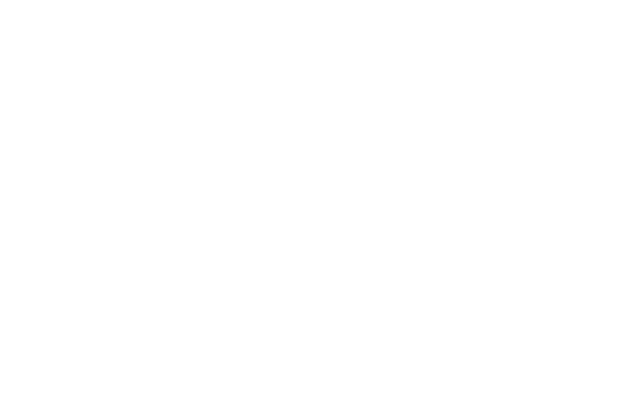
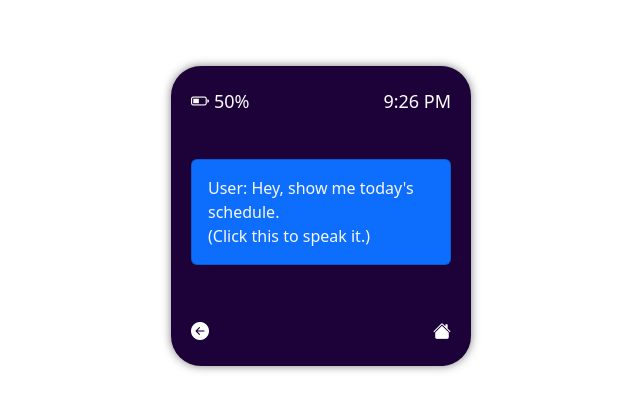
Before and after one commit to Ravi-Pogaku/CSCI4620-prototype, a React (Vite) app in the folder hci-prototype/: page /SchedulePage in a window 1280 px wide. Before the commit this address had no page. Shown: the part 184-594 px from the top of the page, without its empty margins (319-959 px from the left). Built offline with nearby package versions, Linux system fonts and the light colour scheme.

Commit message:
changes to ai schedule management. added bottom navbar

```diff
--- a/hci-prototype/src/App.jsx
+++ b/hci-prototype/src/App.jsx
@@ -26,11 +26,11 @@
     <div className='d-flex justify-content-center vw-100'>
       <Routes>
         <Route path='/' element={<Home />} />
-        <Route path='/Workouts.jsx' element={<Workouts />} />
-        <Route path='/AIAssistant.jsx' element={<AIAssistant />} />
-        <Route path='/SchedulePage.jsx' element={<SchedulePage />} />
-        <Route path='/MapPage.jsx' element={<MapPage />} />
-        <Route path='/TimePage.jsx' element={<TimePage />} />
+        <Route path='/Workouts' element={<Workouts />} />
+        <Route path='/AIAssistant' element={<AIAssistant />} />
+        <Route path='/SchedulePage' element={<SchedulePage />} />
+        <Route path='/MapPage' element={<MapPage />} />
+        <Route path='/TimePage' element={<TimePage />} />
       </Routes>
     </div>
   )
--- /dev/null
+++ b/hci-prototype/src/components/NavBar.jsx
@@ -0,0 +1,49 @@
+
+import 'bootstrap-icons/font/bootstrap-icons.css';
+import { useNavigate, useLocation } from 'react-router-dom';
+
+function NavBar() {
+    const navigate = useNavigate();
+    const location = useLocation();
+
+    // Hide the navigation buttons on the home screen
+    const hideButtons = ['/'].includes(location.pathname);
+
+    return (
+        <div
+            style={{
+                backgroundColor: 'transparent',
+                color: '#ffffff',
+                width: '100%', // Match container width
+                height: '30px', // Fixed height for bottom bar
+                // padding: '10px',
+                textAlign: 'center',
+                display: 'flex',
+                justifyContent: 'space-between', // Evenly space buttons
+                alignItems: 'center',
+                fontSize: '18px',
+                position: 'sticky', // Sticky inside the container
+                bottom: 0, // Stick to the top of the scrollable area
+                zIndex: 10, // Ensure it's above other content
+            }}
+        >
+            {/* Back Button */}
+            {!hideButtons && [
+            <i
+                key="back"
+                className="bi bi-arrow-left-circle-fill"
+                onClick={() => navigate(-1)}
+            ></i>,
+
+            <i
+                key="home"
+                className="bi bi-house-fill"
+                onClick={() => navigate('/')}
+            ></i>
+            ]}
+
+        </div>
+    );
+}
+
+export default NavBar;
--- a/hci-prototype/src/components/ScrollableContainer.jsx
+++ b/hci-prototype/src/components/ScrollableContainer.jsx
@@ -1,4 +1,6 @@
 import React, { useRef, useState, useEffect } from 'react';
+import StatusBar from './StatusBar';
+import NavBar from './NavBar';
 
 function ScrollableContainer({ children, style, className }) {
     const containerRef = useRef(null);
@@ -29,16 +31,16 @@
     };
 
     // Function to center the container
-    const centerContainer = () => {
-        const container = containerRef.current;
-        if (container) {
-            const { scrollWidth, scrollHeight, clientWidth, clientHeight } = container;
-            const scrollX = (scrollWidth - clientWidth) / 2;
-            const scrollY = (scrollHeight - clientHeight) / 2;
-            container.scrollLeft = scrollX;
-            container.scrollTop = scrollY;
-        }
-    };
+    // const centerContainer = () => {
+    //     const container = containerRef.current;
+    //     if (container) {
+    //         const { scrollWidth, scrollHeight, clientWidth, clientHeight } = container;
+    //         const scrollX = (scrollWidth - clientWidth) / 2;
+    //         const scrollY = (scrollHeight - clientHeight) / 2;
+    //         container.scrollLeft = scrollX;
+    //         container.scrollTop = scrollY;
+    //     }
+    // };
 
     // Update scroll progress on scroll
     const handleScroll = () => {
@@ -58,30 +60,23 @@
     return (
         <div
             ref={containerRef}
-            style={{ ...style, position: 'relative' }} // Ensure position: relative for the parent container
+            style={{ ...style, position: 'relative' }}
             className={className}
             onMouseDown={handleMouseDown}
             onMouseMove={handleMouseMove}
             onMouseUp={handleMouseUp}
             onMouseLeave={handleMouseLeave}
-            onScroll={handleScroll} // Track scrolling
+            onScroll={handleScroll}
         >
-            {/* Scroll progress bar */}
-            {/* <div
-                style={{
-                    position: 'absolute',
-                    top: 0,
-                    right: '5px',
-                    width: '5px',
-                    height: `${scrollProgress}%`, // Dynamic height based on scroll progress
-                    backgroundColor: '#ffffff', // Color of the progress bar
-                    borderRadius: '5px',
-                    transition: 'height 0.1s ease-in-out', // Smooth animation
-                }}
-            ></div> */}
 
-            {/* Content */}
-            {children}
+
+                <StatusBar />
+
+                {children}
+
+                <NavBar />
+
+
         </div>
     );
 }
--- a/hci-prototype/src/components/StatusBar.jsx
+++ b/hci-prototype/src/components/StatusBar.jsx
@@ -25,27 +25,25 @@
     return (
         <div
           style={{
-            backgroundColor: '#1E1E1E',
+            backgroundColor: 'transparent',
             color: '#ffffff',
             width: '100%', // Match container width
             height: '30px', // Fixed height
-            padding: '10px',
-            marginBottom: '20px',
-            borderTopLeftRadius: '10%',
-            borderTopRightRadius: '10%',
+            // padding: '10px',
+            // marginBottom: '20px',
             textAlign: 'center',
             display: 'flex',
             justifyContent: 'space-between',
             alignItems: 'center',
             fontSize: '18px',
-            //position: 'sticky', // Sticky inside the container
+            position: 'sticky', // Sticky inside the container
             top: 0, // Stick to the top of the scrollable area
             zIndex: 10, // Ensure it's above other content
           }}
         >
           <div>
             <i className="bi-battery-half" style={{ marginRight: '5px' }}></i>
-            50% {/* Static or replace with dynamic battery level */}
+            50% {/* Static */}
           </div>
           <div>{time}</div> {/* Dynamic time */}
         </div>
--- a/hci-prototype/src/pages/SchedulePage.jsx
+++ b/hci-prototype/src/pages/SchedulePage.jsx
@@ -2,8 +2,14 @@
 import ScrollableContainer from '../components/ScrollableContainer';
 import StatusBar from '../components/StatusBar';
 import 'bootstrap-icons/font/bootstrap-icons.css';
+import Card from 'react-bootstrap/Card';
+import { useState, useRef } from 'react';
+import NavBar from '../components/NavBar';
 
 function SchedulePage() {
+  // state to determine which messages to show
+  const [clicked, setClicked] = useState(0);
+
   return (
     <ScrollableContainer
       style={{
@@ -11,22 +17,127 @@
         color: '#ffffff',
         width: '300px', // Adjust the size as needed
         height: '300px', // Ensures 1:1 ratio
+        padding: '20px',
         borderRadius: '10%', // Circular smartwatch display
         boxShadow: '0 0 10px rgba(0, 0, 0, 0.5)', // Subtle shadow effect
         overflow: 'hidden', // Disable scrolling for now (can adjust as needed)
       }}
-      className="overflow-hidden"
+      className="overflow-hidden d-flex flex-column justify-content-between"
     >
-      <StatusBar />
 
-      {/* Static Image Inside Scrollable Container */}
-      <div style={{ textAlign: 'center', marginTop: '20px' }}>
+
+      {/* User asking AI Assistant for today's schedule */}
+      <Card
+        className="bg-primary mb-2"
+        onClick={() => {
+          setClicked(1)
+        }}
+      >
+        <Card.Body className='text-light'>
+          <Card.Text>
+            User: Hey, show me today's schedule. <br/>
+            {(clicked < 1) ? "(Click this to speak it.)" : ""}
+          </Card.Text>
+        </Card.Body>
+      </Card>
+
+      {/* AI Assistant showing todays schedules */}
+      <Card
+        className="bg-secondary"
+        hidden={clicked < 1}
+      >
+        <Card.Body className='text-light'>
+          <Card.Text>
+            <i className="bi bi-robot fs-2"></i> Assistant: <br/>
+            Of course, here is today's schedule.
+          </Card.Text>
+        </Card.Body>
+      </Card>
+
+      <div style={{ textAlign: 'center' }} hidden={clicked < 1} >
         <img
-          src="public\schedule.png" // Replace with your image path
+          src="/schedule2.png"
           alt="Today's Schedule"
           style={{ maxWidth: '100%', height: 'auto', borderRadius: '10px' }}
         />
       </div>
+
+      {/* AI Assistant asks if it should optimize your schedule */}
+      <Card
+        className="bg-secondary mb-2"
+        hidden={clicked < 1}
+      >
+        <Card.Body className='text-light'>
+          <Card.Text>
+            <i className="bi bi-robot fs-2"></i> Assistant: <br/>
+            Would you like me to suggest improvements to your schedule?
+          </Card.Text>
+        </Card.Body>
+      </Card>
+
+      {/* User says Yes */}
+      <Card
+        className="bg-primary mb-2"
+        onClick={() => {
+          setClicked(2)
+        }}
+        hidden={clicked < 1}
+      >
+        <Card.Body className='text-light'>
+          <Card.Text>
+            User: Yes, thanks. <br/>
+            {(clicked < 2) ? "(Click this to speak it.)" : ""}
+          </Card.Text>
+        </Card.Body>
+      </Card>
+
+      {/* AI shows improved schedule */}
+      <Card
+        className="bg-secondary"
+        hidden={clicked < 2}
+      >
+        <Card.Body className='text-light'>
+          <Card.Text>
+            <i className="bi bi-robot fs-2"></i> Assistant: <br/>
+            I've made some changes and included time for relaxation. Should I apply these changes?
+          </Card.Text>
+        </Card.Body>
+      </Card>
+
+      <div style={{ textAlign: 'center' }} className='mb-2' hidden={clicked < 2}>
+        <img
+          src="/improved_schedule.PNG"
+          alt="Today's Improved Schedule"
+          style={{ maxWidth: '100%', height: 'auto', borderRadius: '10px' }}
+        />
+      </div>
+
+      {/* User accepts changes to schedule */}
+      <Card
+        className="bg-primary mb-2"
+        onClick={() => setClicked(3)}
+        hidden={clicked < 2}
+      >
+        <Card.Body className='text-light'>
+          <Card.Text>
+            User: Yes, that looks good. <br/>
+            {(clicked < 3) ? "(Click this to speak it.)" : ""}
+          </Card.Text>
+        </Card.Body>
+      </Card>
+
+      {/* AI confirms changes to schedule */}
+      <Card
+        className="bg-secondary"
+        hidden={clicked < 3}
+      >
+        <Card.Body className='text-light'>
+          <Card.Text>
+            <i className="bi bi-robot fs-2"></i> Assistant: <br/>
+            I've updated your schedule. Let me know if you need anything else. I hope you have a great day! :)
+          </Card.Text>
+        </Card.Body>
+      </Card>
     </ScrollableContainer>
   );
 }
--- a/hci-prototype/src/pages/Workouts.jsx
+++ b/hci-prototype/src/pages/Workouts.jsx
@@ -35,7 +35,7 @@
       }}
       className="overflow-hidden"
     >
-        <StatusBar />
+
 
         {/* these are the placeholders because this is the only icons i could find easily  */}
         <h5>Workouts</h5>
```
Also changed, not shown: hci-prototype/src/pages/AIAssistant.jsx (+6 -5 lines), hci-prototype/src/pages/Home.jsx (+7 -68 lines), hci-prototype/src/pages/MapPage.jsx (+4 -3 lines), hci-prototype/src/pages/TimePage.jsx (+4 -3 lines), hci-prototype/public/improved_schedule.PNG (added), hci-prototype/public/schedule2.png (added).
